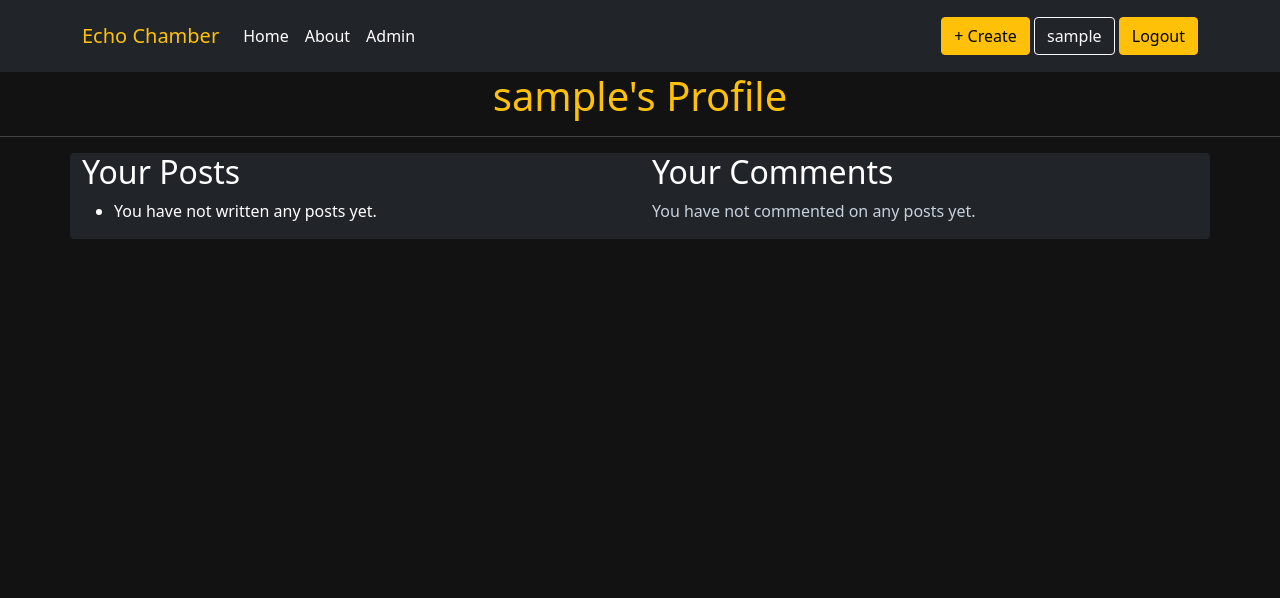
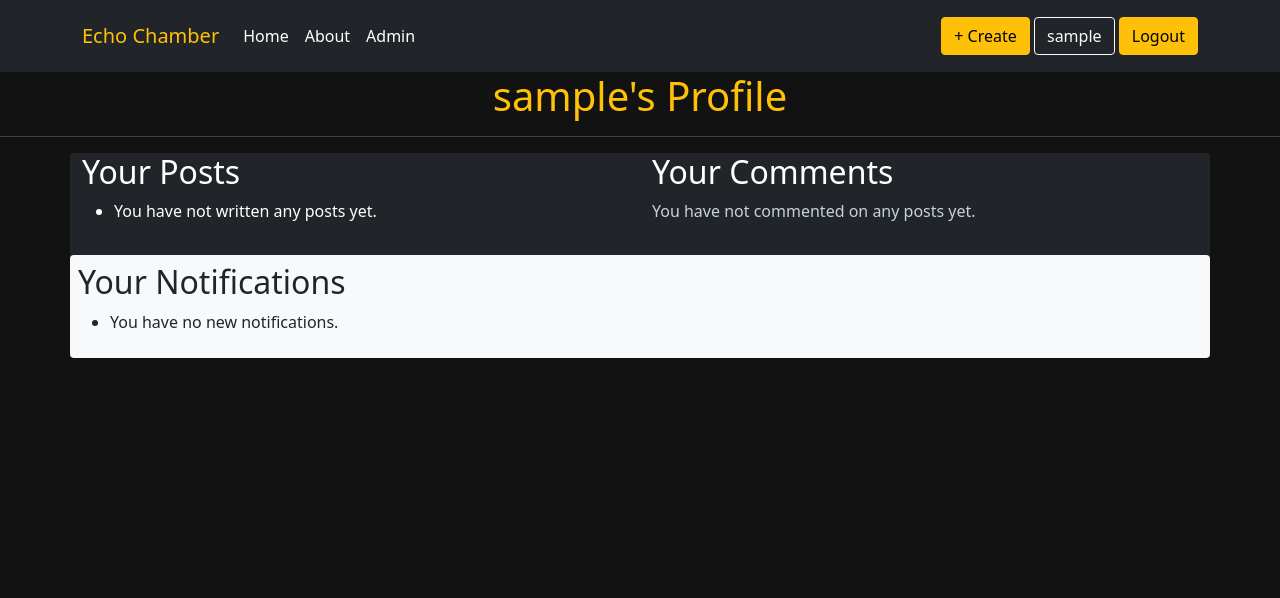
Before and after one commit to TerraBite147/EchoChamber, a Django app: page /profile/ in a window 1280 px wide. Shown: the top 598 px of the page. Run offline with Django 4.2, Linux system fonts and the light colour scheme; the visitor is signed in with stand-in values (Sample User, id 1); data that the repository does not hold is empty; some libraries are stand-ins or nearby versions.

Commit message:
feat(notification): Add notification section to profile

```diff
--- /dev/null
+++ b/blog/context_processors.py
@@ -0,0 +1,10 @@
+# context_processors.py
+
+from .models import Notification
+
+def unread_notifications(request):
+    if request.user.is_authenticated:
+        return {
+            'has_unread_notifications': Notification.objects.filter(user=request.user, is_read=False).exists()
+        }
+    return {'has_unread_notifications': False}
--- a/blog/templates/blog/_profile.html
+++ b/blog/templates/blog/_profile.html
@@ -41,6 +41,22 @@
             <p>You have not commented on any posts yet.</p>
             {% endfor %}
         </div>
+        <!-- User Notifications Column -->
+        <div class="col-md-12 user-notifications bg-light rounded p-2 mt-3">
+            <h2 class="text-dark">Your Notifications</h2>
+            <ul>
+                {% for notification in user_notifications %}
+                <li class="text-dark">
+                    <a href="{{ notification.target_url }}">{{ notification.message }}</a> - {{ notification.created_at }}
+                </li>
+                {% empty %}
+                <li class="text-dark">You have no new notifications.</li>
+                {% endfor %}
+            </ul>
+            {% if user_notifications %}
+            <button onclick="location.href='{% url 'clear_notifications' %}'" class="btn btn-primary">Clear Notifications</button>
+            {% endif %}
+        </div>
     </div>
 </div>
 
--- a/blog/urls.py
+++ b/blog/urls.py
@@ -14,4 +14,5 @@ urlpatterns = [
         "delete_comment/<int:comment_id>/", views.delete_comment, name="delete_comment"
     ),
     path("profile/", profile, name="profile"),
+    path("clear-notifications/", views.clear_notifications, name="clear_notifications"),
 ]
--- a/blog/views.py
+++ b/blog/views.py
@@ -5,7 +5,7 @@ from django.http import JsonResponse, HttpResponseForbidden
 from django.template.loader import render_to_string
 from django.contrib.auth.decorators import login_required
 from django.utils.text import slugify
-from .models import Post, Comment, CommentLike, PostLike
+from .models import Post, Comment, CommentLike, PostLike, Notification
 from .forms import CommentForm, PostForm
 from django.core.paginator import Paginator
 from django.shortcuts import render
@@ -88,7 +88,16 @@ def post_detail(request, slug):
 def like_post(request, slug):
     post = get_object_or_404(Post, slug=slug)
     is_liked = toggle_like(post, request.user)
-    return JsonResponse({"likes_count": post.likes.count(), "is_liked": is_liked})
+
+    # Create a notification if the post is liked (not unliked)
+    if is_liked:
+        Notification.objects.create(
+        user=post.author,
+        message=f"Your post '{post.title}' received a new like!",
+        target_url=reverse('post_detail', kwargs={'slug': post.slug})
+    )
+
+    return JsonResponse({'likes_count': post.likes.count(), 'is_liked': is_liked})
 
 
 @login_required
@@ -136,21 +145,29 @@ def create_post(request):
 
 @login_required
 def profile(request):
-    user_posts = (
-        Post.objects.filter(author=request.user)
-        .annotate(comment_count=Count("comments"), like_count=Count("likes"))
-        .order_by("-posted_at")
-    )
+    user_posts = Post.objects.filter(author=request.user).annotate(
+        comment_count=Count('comments'), like_count=Count('likes')
+    ).order_by('-posted_at')
 
-    user_comments = (
-        Comment.objects.filter(author=request.user)
-        .annotate(likes_count=Count("likes"))
-        .order_by("-created_at")
-    )
+    user_comments = Comment.objects.filter(author=request.user).annotate(
+        likes_count=Count('likes')
+    ).order_by('-created_at')
+
+    user_notifications = Notification.objects.filter(user=request.user, is_read=False).order_by('-created_at')
+    has_unread_notifications = user_notifications.exists()
 
     context = {
-        "user_posts": user_posts,
-        "user_comments": user_comments,
+        'user_posts': user_posts,
+        'user_comments': user_comments,
+        'user_notifications': user_notifications,
+        'has_unread_notifications': has_unread_notifications,  # Add this line
     }
 
-    return render(request, "blog/_profile.html", context)
+    return render(request, 'blog/_profile.html', context)
+
+
+
+@login_required
+def clear_notifications(request):
+    Notification.objects.filter(user=request.user).update(is_read=True)
+    return redirect('profile')
--- a/echo_chamber/settings.py
+++ b/echo_chamber/settings.py
@@ -89,6 +89,7 @@ TEMPLATES = [
                 'django.template.context_processors.request',
                 'django.contrib.auth.context_processors.auth',
                 'django.contrib.messages.context_processors.messages',
+                'blog.context_processors.unread_notifications',
             ],
         },
     },
--- a/static/css/style.css
+++ b/static/css/style.css
@@ -208,3 +208,14 @@ a {
     align-items: center;
     padding: 0;
 }
+
+.notification-indicator {
+    position: absolute;
+    top: 0;
+    right: 0;
+    width: 10px;
+    height: 10px;
+    background-color: red;
+    border-radius: 50%;
+    transform: translate(50%, -50%);
+}
--- a/templates/base.html
+++ b/templates/base.html
@@ -23,8 +23,7 @@
 
     <!-- jQuery -->
     <script src="https://code.jquery.com/jquery-3.7.1.js"
-        integrity="sha256-eKhayi8LEQwp4NKxN+CfCh+3qOVUtJn3QNZ0TciWLP4="
-        crossorigin="anonymous"></script>
+        integrity="sha256-eKhayi8LEQwp4NKxN+CfCh+3qOVUtJn3QNZ0TciWLP4=" crossorigin="anonymous"></script>
 
     <!-- Google Fonts CSS -->
     <link href="https://fonts.googleapis.com/css2?family=Roboto:wght@300&display=swap" rel="stylesheet">
@@ -62,7 +61,12 @@
                 <div class="text-end">
                     {% if user.is_authenticated %}
                     <a class="btn btn-warning" href="{% url 'create_post' %}">+ Create</a>
-                    <a href="{% url 'profile' %}" class="btn btn-outline-light">{{ user.username }}</a>
+                    <a href="{% url 'profile' %}" class="btn btn-outline-light position-relative">
+                        {{ user.username }}
+                        {% if has_unread_notifications %}
+                            <span class="notification-indicator"></span>
+                        {% endif %}
+                    </a>
                     <a class="btn btn-warning" aria-current="page" href="{% url 'account_logout' %}">Logout</a>
                     {% else %}
                     <a class="btn btn-outline-light" aria-current="page" href="{% url 'account_signup' %}">Sign-up</a>
```
Also changed, not shown: blog/models.py (+14 -2 lines), blog/migrations/0009_remove_post_link_alter_post_category_and_more.py (added), blog/migrations/0010_notification_target_url.py (added).
